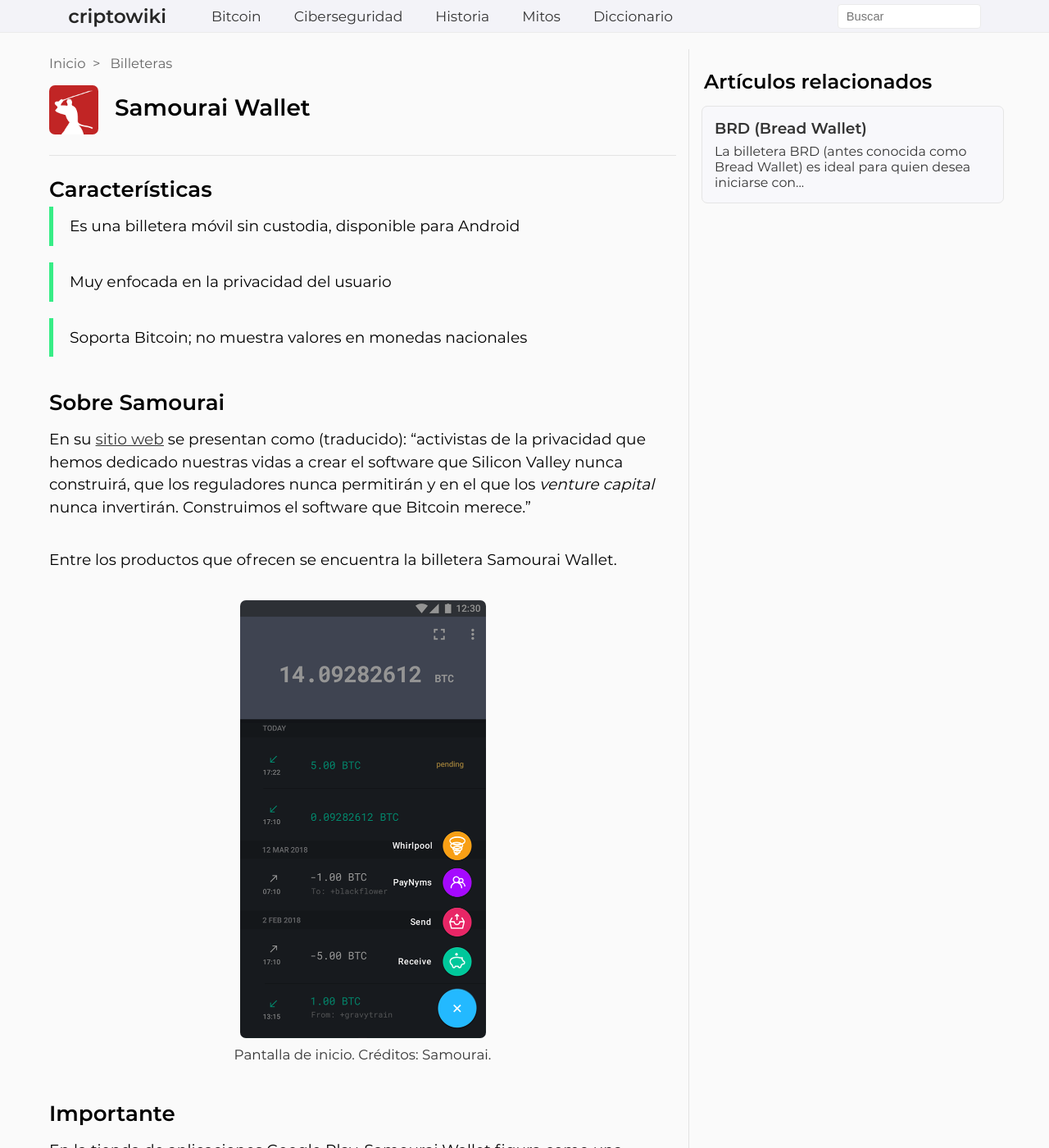
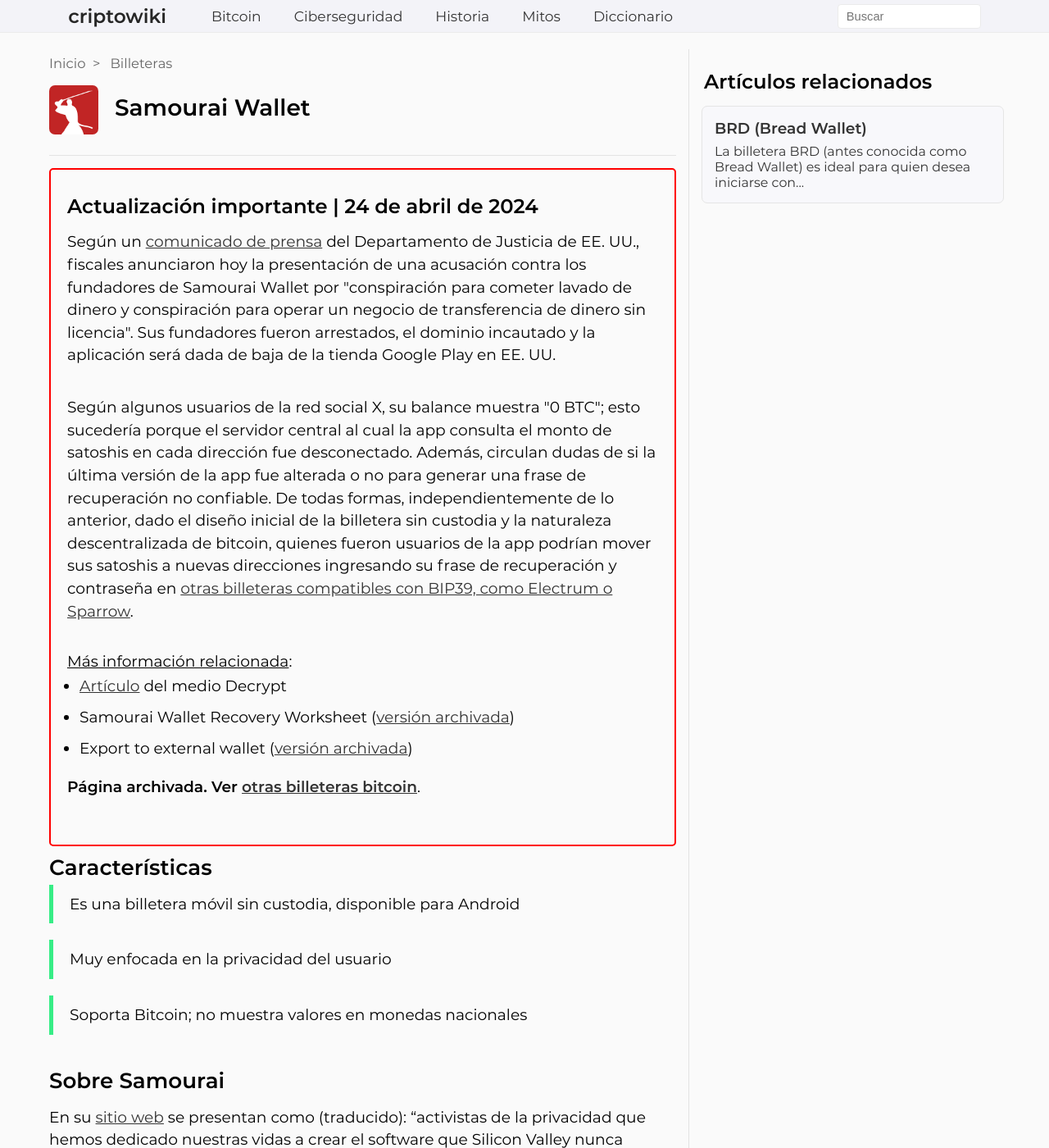
Before and after one commit to criptowiki/criptowiki, a Jekyll site: the page built from collections/_posts/wallets/2021-10-30-samourai.md, in a window 1280 px wide and 1400 px high. Shown: the whole window at 82% size. Built offline with Jekyll 4.4.1, drawn with Linux system fonts in a browser that asks for light colours; some web fonts are replaced.

Commit message:
update Samourai Wallet

```diff
--- a/_includes/head.html
+++ b/_includes/head.html
@@ -38,7 +38,7 @@
     <meta name="twitter:site" content="@{{ site.social.twitter }}"/>
     <link rel="shortcut icon" type="image/x-icon" href="{{ site.baseurl }}/assets/img/icons/favicon.ico?v=2"/>
     <link rel="shortcut icon" href="{{ site.baseurl }}/assets/img/icons/favicon.ico?v=2" />
-    <link rel="stylesheet" type="text/css" href="{{ site.baseurl }}/assets/css/main.css?v=27082023">
+    <link rel="stylesheet" type="text/css" href="{{ site.baseurl }}/assets/css/main.css?v=24042024">
 
     {% if page.css %}
         <link rel="stylesheet" type="text/css" href="{{ site.baseurl }}/assets/css/{{ page.css }}.css?v=27082023" />
--- a/assets/css/main.sass
+++ b/assets/css/main.sass
@@ -147,6 +147,13 @@
     font-size: 0.9em
     color: #555
 
+.important-update
+    float: left
+    padding: 20px
+    border: 2px solid red
+    border-radius: 5px
+
+
 
 /********** 404 page **********/
 #page-404
--- a/collections/_posts/wallets/2021-10-30-samourai.md
+++ b/collections/_posts/wallets/2021-10-30-samourai.md
@@ -3,6 +3,25 @@
 permalink: /billeteras/samourai
 image: wallets/samourai-180x180.png
 ---
+
+<div class="important-update">
+	<h3>Actualización importante | 24 de abril de 2024</h3><br/>
+	<p>
+		Según un <a href="https://www.justice.gov/usao-sdny/pr/founders-and-ceo-cryptocurrency-mixing-service-arrested-and-charged-money-laundering">comunicado de prensa</a> del Departamento de Justicia de EE. UU., fiscales anunciaron hoy la presentación de una acusación contra los fundadores de Samourai Wallet por "conspiración para cometer lavado de dinero y conspiración para operar un negocio de transferencia de dinero sin licencia". Sus fundadores fueron arrestados, el dominio incautado y la aplicación será dada de baja de la tienda Google Play en EE. UU.
+	</p>
+	<p>
+		Según algunos usuarios de la red social X, su balance muestra "0 BTC"; esto sucedería porque el servidor central al cual la app consulta el monto de satoshis en cada dirección fue desconectado. Además, circulan dudas de si la última versión de la app fue alterada o no para generar una frase de recuperación no confiable. De todas formas, independientemente de lo anterior, dado el diseño inicial de la billetera sin custodia y la naturaleza descentralizada de bitcoin, quienes fueron usuarios de la app podrían mover sus satoshis a nuevas direcciones ingresando su frase de recuperación y contraseña en <a href="https://walletsrecovery.org/">otras billeteras compatibles con BIP39, como Electrum o Sparrow</a>.
+	</p>
+		<u>Más información relacionada</u>:
+		<ul>
+			<li><a href="https://decrypt.co/227949/feds-arrest-founders-bitcoin-mixer-samourai-wallet">Artículo</a> del medio Decrypt</li>
+			<li>Samourai Wallet Recovery Worksheet (<a href="https://web.archive.org/web/20220508125016/https://samouraiwallet.com/recovery/worksheet">versión archivada</a>)</li>
+			<li>Export to external wallet (<a href="https://web.archive.org/web/20230926212526/https://docs.samourai.io/wallet/restore-recovery">versión archivada</a>)</li>
+		</ul>
+	<p>
+		<b>Página archivada. Ver <a href="{{ site.baseurl }}/billeteras/">otras billeteras bitcoin</a></b>.
+	</p>
+</div>
 
 ## Características
 > Es una billetera móvil sin custodia, disponible para Android
```
